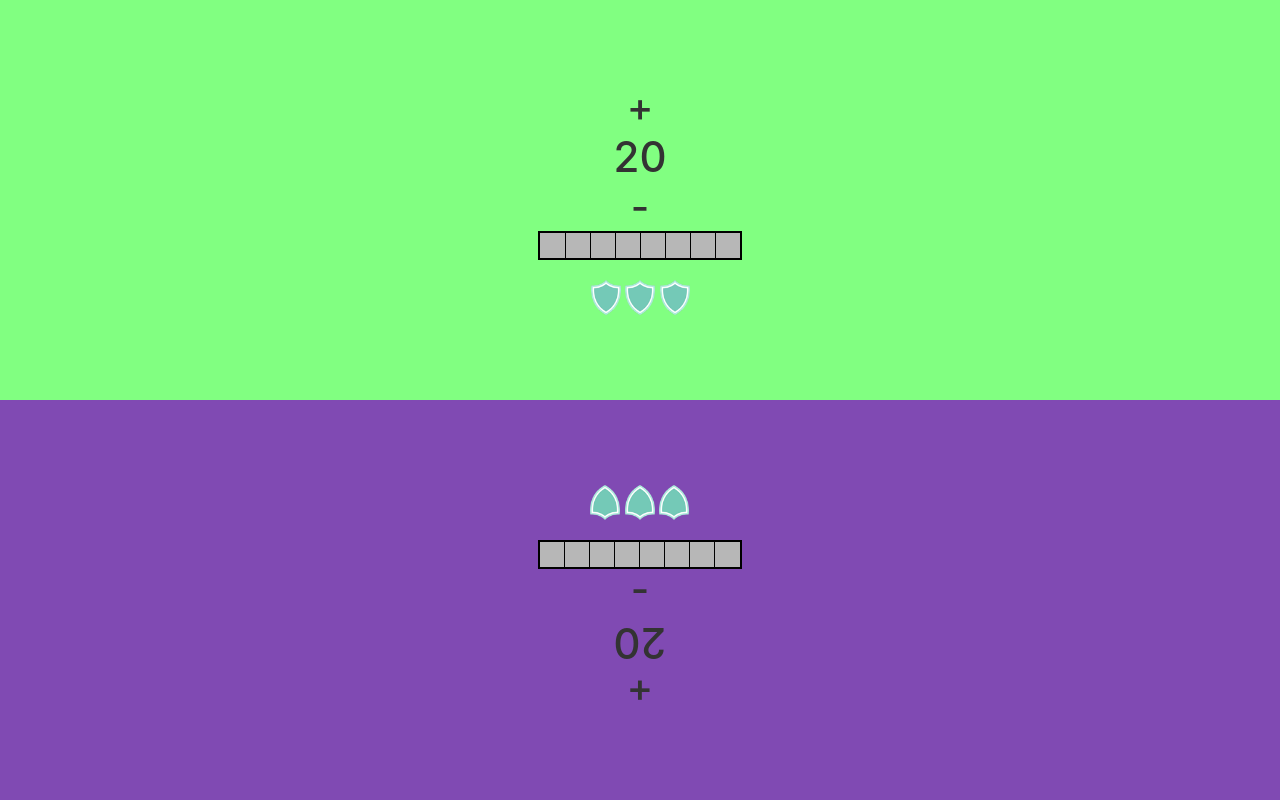
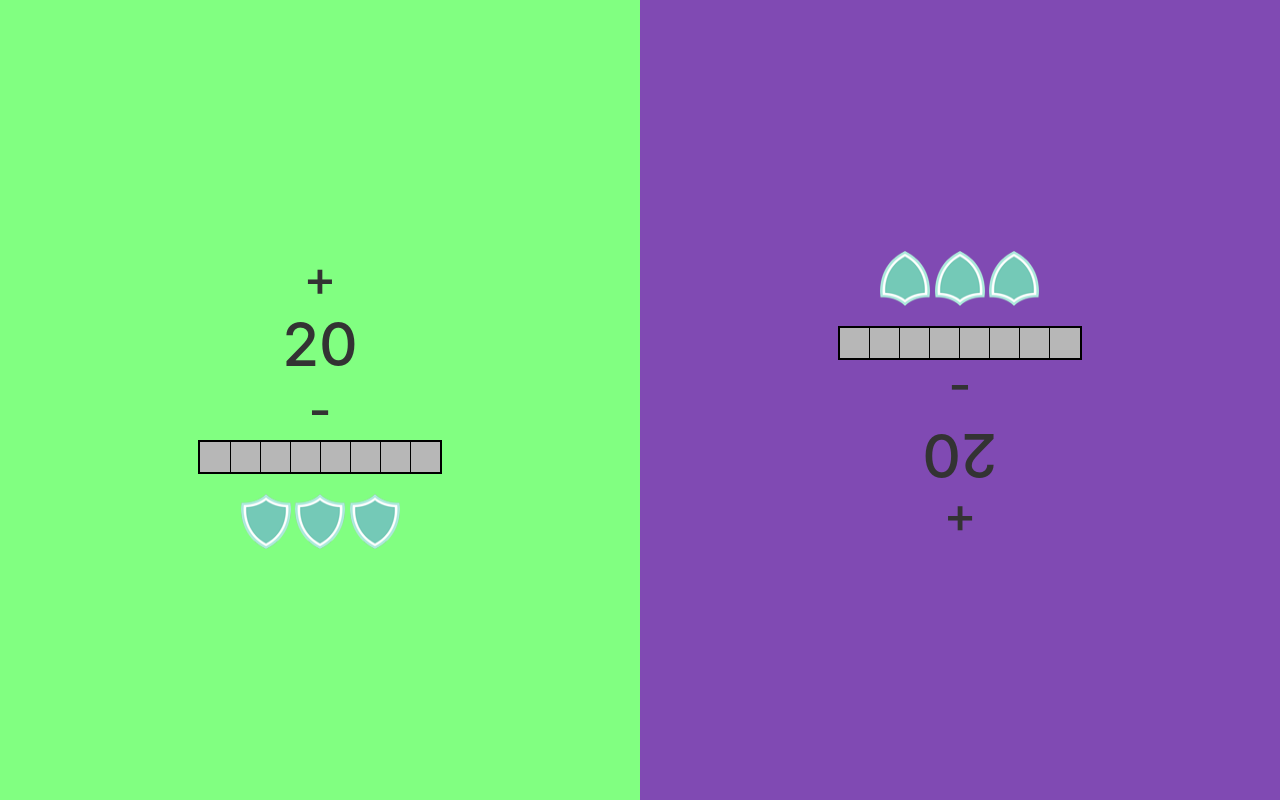
Before and after one commit to pikus420/PvZLifetap, a Svelte app: page / in a window 1280 px wide. Built offline with nearby package versions, Linux system fonts and the light colour scheme.

Commit message:
add landscape mode and vibrations

```diff
--- a/src/App.svelte
+++ b/src/App.svelte
@@ -36,4 +36,14 @@
 		background-color: #804ab3;
 		transform: rotate(180deg);
 	}
+
+	@media only screen and (min-width: 1000px) {
+		.plants, .zombies{
+			width: 50%;
+			height: 100vh;
+		}
+		main{
+			display: flex;
+		}
+	}
 </style>
--- a/src/BlockMeter.svelte
+++ b/src/BlockMeter.svelte
@@ -5,8 +5,14 @@
         let sections = Math.floor(Math.random() * 3) + 1;
         charges += sections;
 
-        if(charges >= 8)
+        if(charges >= 8){
             charges = 0;
+            navigator.vibrate(400);
+        }
+        else{
+            navigator.vibrate(200);
+        }
+
     }
 </script>
 
@@ -23,14 +29,14 @@
 
 <style>
     .meter{
-        width: 200px;
-        height: 25px;
+        width: 240px;
+        height: 30px;
         background-color: #b7b7b7;
         border: 2px solid #000;
     }
     .sections{
         width: 0px;
-        height: 25px;
+        height: 30px;
         background-color: #2a9fff;
     }
 
@@ -38,75 +44,75 @@
         position: relative;
         z-index: 3;
         background-color: #000;
-        height: 25px;
+        height: 30px;
         width: 1px;
     }
 
     .line1{
-        left: 25px;
-        top: -25px;
+        left: 30px;
+        top: -30px;
     }
 
     .line2{
-        left: 50px;
-        top: -50px;
+        left: 60px;
+        top: -60px;
     }
 
     .line3{
-        left: 75px;
-        top: -75px;
+        left: 90px;
+        top: -90px;
     }
 
     .line4{
-        left: 100px;
-        top: -100px;
+        left: 120px;
+        top: -120px;
     }
 
     .line5{
-        left: 125px;
-        top: -125px;
-    }
-
-    .line6{
         left: 150px;
         top: -150px;
     }
 
+    .line6{
+        left: 180px;
+        top: -180px;
+    }
+
     .line7{
-        left: 175px;
-        top: -175px;
+        left: 210px;
+        top: -210px;
     }
 
     .one{
-        width: 25px;
+        width: 30px;
     }
 
     .two{
-        width: 50px;
+        width: 60px;
     }
 
     .three{
-        width: 75px;
+        width: 90px;
     }
 
    .four{
-        width: 100px;
+        width: 120px;
    }
 
    .five{
-        width: 125px;
+        width: 150px;
    }
 
    .six{
-        width: 150px;
+        width: 180px;
    }
 
    .seven{
-        width: 175px;
+        width: 210px;
    }
 
     .eight{
-        width: 200px;
+        width: 240px;
     }
 
 </style>
--- a/src/Life.svelte
+++ b/src/Life.svelte
@@ -3,10 +3,12 @@
     export let life = 20;
 
     function healing(){
+        navigator.vibrate(200);
         life++;
     }
 
     function damaging(){
+        navigator.vibrate(200);
         life--;
     }
 </script>
@@ -27,7 +29,7 @@
         align-items: center;
     }
     p {
-		font-size: 42px;
+		font-size: 60px;
 		font-weight: 500;
         user-select: none;
         margin: 0;
--- a/src/LifeButton.svelte
+++ b/src/LifeButton.svelte
@@ -6,7 +6,7 @@
 
 <style>
     p {
-		font-size: 40px;
+		font-size: 50px;
 		font-weight: 500;
 		user-select: none;
 		margin: 0;
--- a/src/ShieldButton.svelte
+++ b/src/ShieldButton.svelte
@@ -1,10 +1,15 @@
 <script>
     let enabled = true;
     function changeShield(){
-        if(enabled)
+        if(enabled){
             enabled = false;
-        else
+            navigator.vibrate(200);
+        }
+        else{
             enabled = true;
+            navigator.vibrate(200);
+        }
+
     }
 
 </script>
@@ -13,8 +18,8 @@
 
 <style>
     img{
-        height: 35px;
-        width: 30px;
+        height: 55px;
+        width: 50px;
     }
 
     .removed{
```
